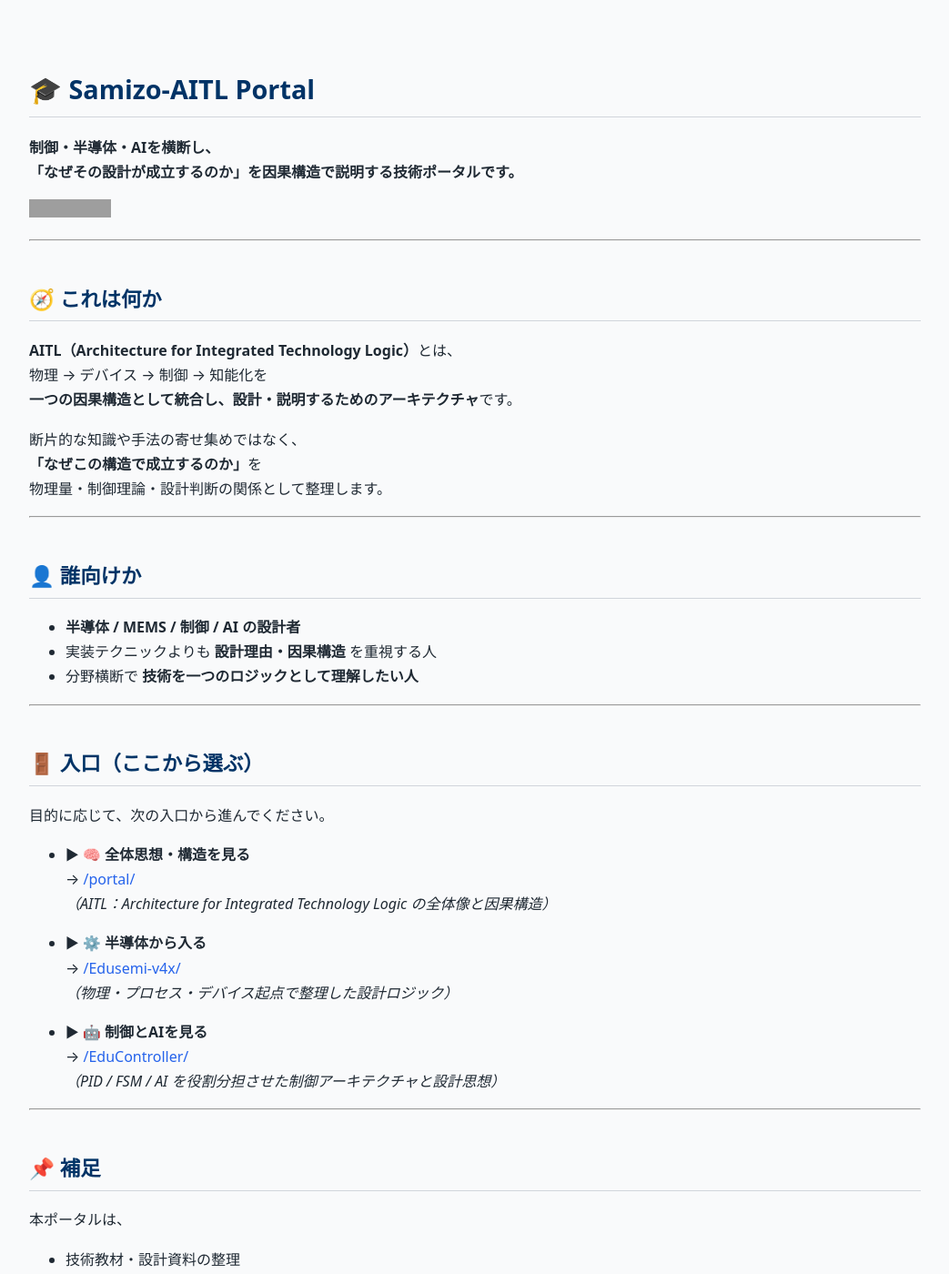
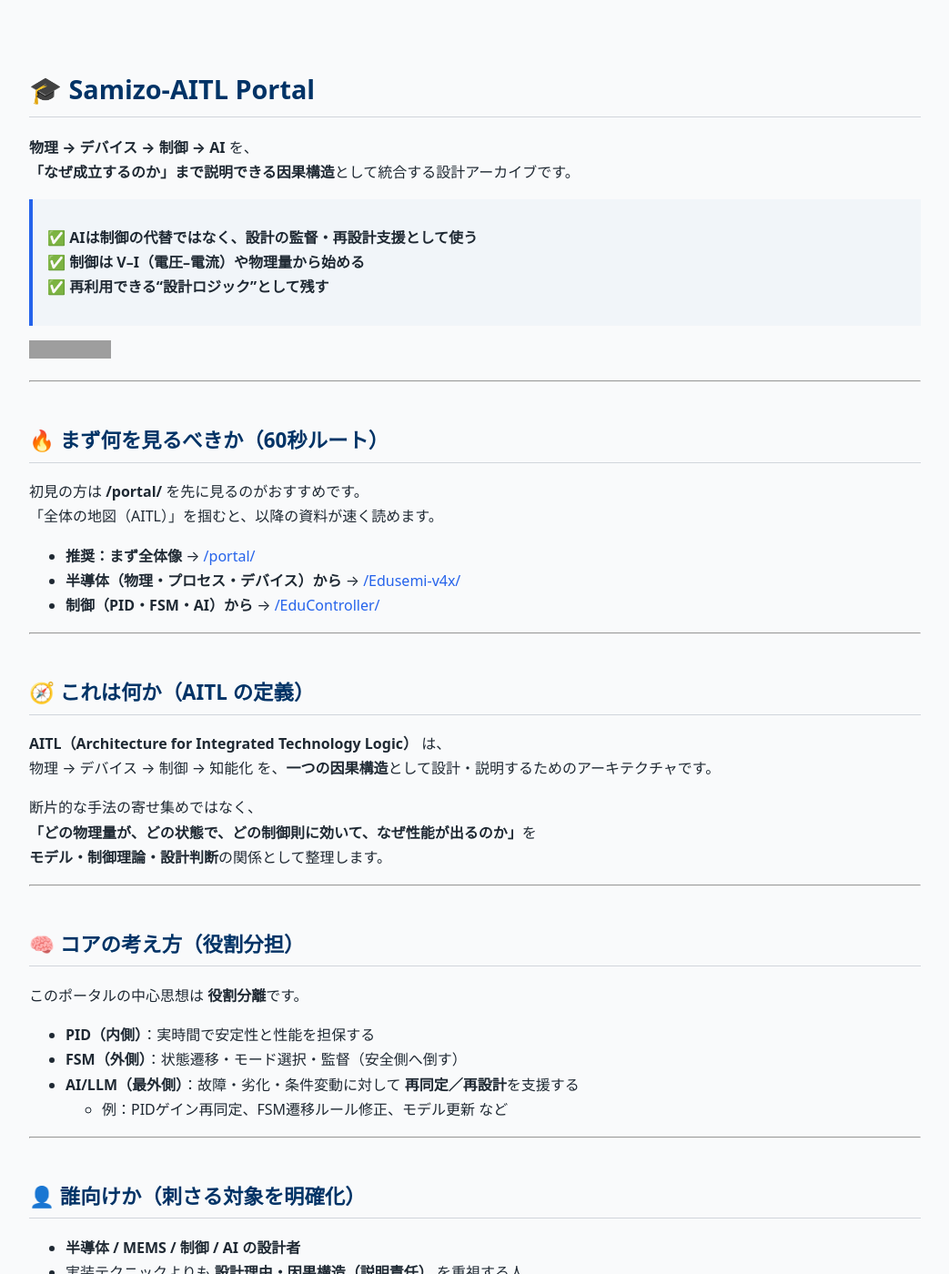
Before and after one commit to Samizo-AITL/Samizo-AITL.github.io, a Jekyll site: the page built from index.md, in a window 1280 px wide and 1400 px high. Shown: the whole window at 91% size, without its empty margins (118-1161 px from the left). Built offline with Jekyll 4.4.1, drawn with Linux system fonts in a browser that asks for light colours; some of the changed text lies outside the part shown; grey boxes are pictures that could not be loaded.

Commit message:
Update index.md

```diff
--- a/index.md
+++ b/index.md
@@ -5,50 +5,79 @@ description: Architecture for Integrated Technology Logic ― 物理・デバイ
 ---
 
 # 🎓 Samizo-AITL Portal
+**物理 → デバイス → 制御 → AI** を、
+**「なぜ成立するのか」まで説明できる因果構造**として統合する設計アーカイブです。
 
-**制御・半導体・AIを横断し、
-「なぜその設計が成立するのか」を因果構造で説明する技術ポータルです。**
+> ✅ **AIは制御の代替ではなく、設計の監督・再設計支援として使う**
+> ✅ **制御は V–I（電圧–電流）や物理量から始める**
+> ✅ **再利用できる“設計ロジック”として残す**
 
-[![English Version](https://img.shields.io/badge/English-Version-blue?logo=github)](https://samizo-aitl.github.io/en/)
+[![English Version](https://img.shields.io/badge/English-Version-blue?logo=github)](/en/)
 
 ---
 
-## 🧭 これは何か
-**AITL（Architecture for Integrated Technology Logic）**とは、
-物理 → デバイス → 制御 → 知能化を
-**一つの因果構造として統合し、設計・説明するためのアーキテクチャ**です。
+## 🔥 まず何を見るべきか（60秒ルート）
+初見の方は **/portal/** を先に見るのがおすすめです。
+「全体の地図（AITL）」を掴むと、以降の資料が速く読めます。
 
-断片的な知識や手法の寄せ集めではなく、
-**「なぜこの構造で成立するのか」**を
-物理量・制御理論・設計判断の関係として整理します。
+- **推奨：まず全体像** → [/portal/](/portal/)
+- **半導体（物理・プロセス・デバイス）から** → [/Edusemi-v4x/](/Edusemi-v4x/)
+- **制御（PID・FSM・AI）から** → [/EduController/](/EduController/)
 
 ---
 
-## 👤 誰向けか
-- **半導体 / MEMS / 制御 / AI の設計者**
-- 実装テクニックよりも **設計理由・因果構造** を重視する人
-- 分野横断で **技術を一つのロジックとして理解したい人**
+## 🧭 これは何か（AITL の定義）
+**AITL（Architecture for Integrated Technology Logic）** は、
+物理 → デバイス → 制御 → 知能化 を、**一つの因果構造**として設計・説明するためのアーキテクチャです。
+
+断片的な手法の寄せ集めではなく、
+**「どの物理量が、どの状態で、どの制御則に効いて、なぜ性能が出るのか」**を
+**モデル・制御理論・設計判断**の関係として整理します。
 
 ---
 
-## 🚪 入口（ここから選ぶ）
-目的に応じて、次の入口から進んでください。
+## 🧠 コアの考え方（役割分担）
+このポータルの中心思想は **役割分離**です。
 
-- ▶ 🧠 **全体思想・構造を見る**
-  → [/portal/](/portal/)
-  *（AITL：Architecture for Integrated Technology Logic の全体像と因果構造）*
-
-- ▶ ⚙️ **半導体から入る**
-  → [/Edusemi-v4x/](/Edusemi-v4x/)
-  *（物理・プロセス・デバイス起点で整理した設計ロジック）*
-
-- ▶ 🤖 **制御とAIを見る**
-  → [/EduController/](/EduController/)
-  *（PID / FSM / AI を役割分担させた制御アーキテクチャと設計思想）*
+- **PID（内側）**：実時間で安定性と性能を担保する
+- **FSM（外側）**：状態遷移・モード選択・監督（安全側へ倒す）
+- **AI/LLM（最外側）**：故障・劣化・条件変動に対して **再同定／再設計**を支援する
+  - 例：PIDゲイン再同定、FSM遷移ルール修正、モデル更新 など
 
 ---
 
-## 📌 補足
+## 👤 誰向けか（刺さる対象を明確化）
+- **半導体 / MEMS / 制御 / AI の設計者**
+- 実装テクニックよりも **設計理由・因果構造（説明責任）** を重視する人
+- 分野横断で **技術を一つのロジックとして理解し、再利用可能な形で残したい人**
+
+> ※ 初学者向けの入門まとめではなく、**設計の再現性**を重視した構成です。
+
+---
+
+## 🚪 入口（目的別ナビ）
+### ▶ 🧠 全体思想・構造を見る（最初に推奨）
+→ [/portal/](/portal/)
+*AITL（Architecture for Integrated Technology Logic）の全体像と因果構造*
+
+### ▶ ⚙️ 半導体から入る（物理・プロセス・デバイス）
+→ [/Edusemi-v4x/](/Edusemi-v4x/)
+*物理量から設計判断へつなぐロジック（V–I を含む）*
+
+### ▶ 🤖 制御とAIを見る（PID / FSM / AI）
+→ [/EduController/](/EduController/)
+*役割分担で成立させる制御アーキテクチャと設計思想*
+
+---
+
+## ✅ このポータルで得られること
+- **「説明できる設計」**：因果（物理量）→ モデル → 制御則 → 性能 の接続が見える
+- **「再利用できる構造」**：手法ではなく *ロジック* として保存される
+- **「AIの正しい置き場」**：実時間の代替ではなく、監督・再設計支援として統合する
+
+---
+
+## 📌 補足（運用方針）
 本ポータルは、
 - 技術教材・設計資料の整理
 - 設計思想のアーカイブ
@@ -61,4 +90,5 @@ description: Architecture for Integrated Technology Logic ― 物理・デバイ
 
 ## 📬 連携・参照
 - GitHub 上の各リポジトリと連動しています
-- 技術資料・設計思想は各入口配下で詳細に解説しています
+- 詳細は各入口配下で解説しています
+- 更新履歴や設計方針は、必要に応じて随時追記します
```
